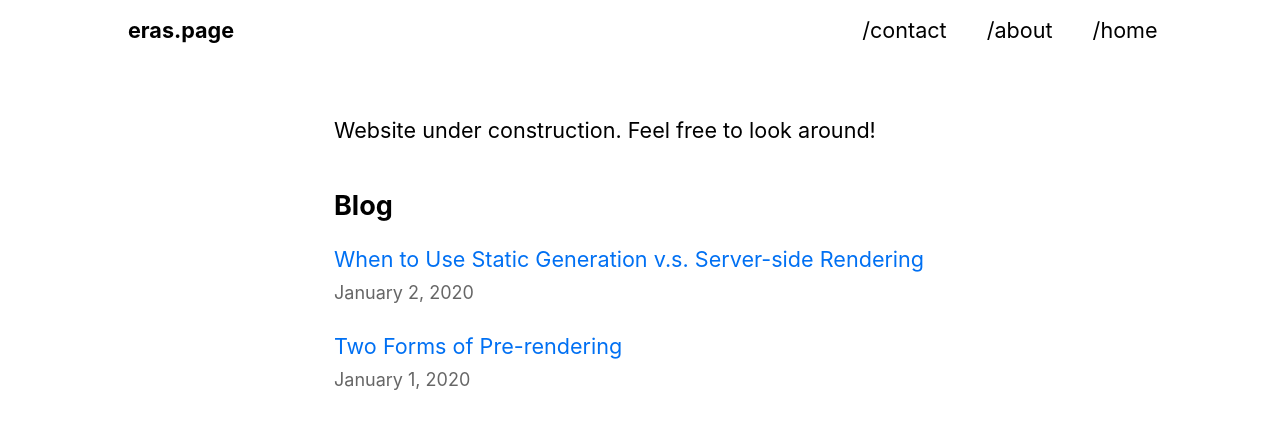
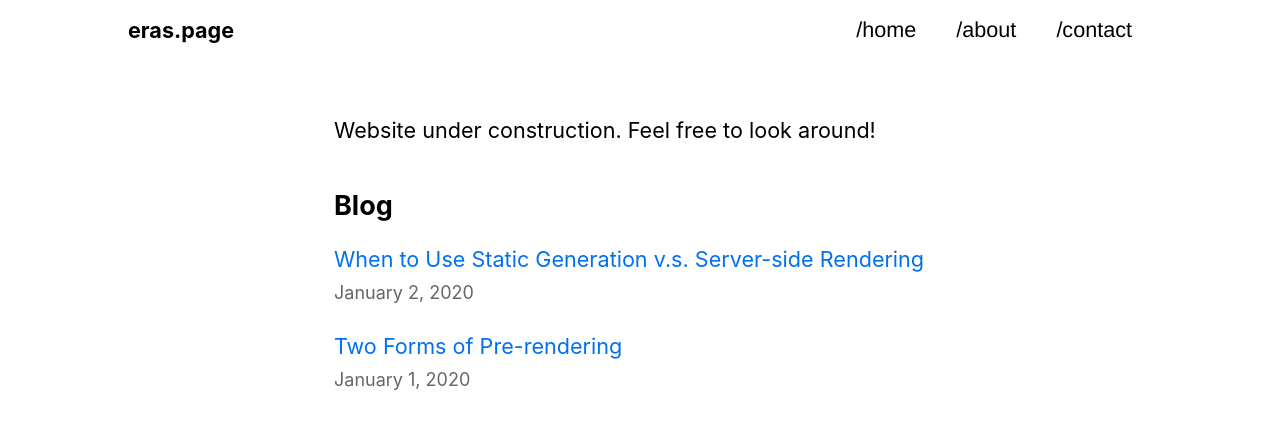
Before and after one commit to lucaseras/eras.page, a Next.js app: page / in a window 1280 px wide. Shown: the top 428 px of the page. Built offline with nearby package versions, Linux system fonts and the light colour scheme.

Commit message:
fixed navbar positioning and changed looks

```diff
--- a/components/navbar.js
+++ b/components/navbar.js
@@ -4,18 +4,19 @@ import {useState} from 'react'
 
 const items = [
     {
-        title: "/home",
-        url: "#",
-        cName: 'nav-links'
+        title: "/contact",
+        url: "contact"
     },
     {
         title: "/about",
         url: "about",
         cName: 'nav-links'
     },
+
     {
-        title: "/contact",
-        url: "contact"
+        title: "/home",
+        url: "#",
+        cName: 'nav-links'
     }
 
 ]
--- a/components/navbar.module.css
+++ b/components/navbar.module.css
@@ -18,7 +18,7 @@
 }
 .ul {
     list-style: none;
-    margin: 0 8% 0 0;
+    margin: 0 10% 0 0;
     padding: 0;
     overflow: hidden;
     top: 0;
@@ -32,6 +32,7 @@
 .a {
   display: block;
   color: black;
+  font-family: hack, 'fira code', helvetica;
   text-align: center;
   padding: 0 20px;
   text-decoration: none;
```
